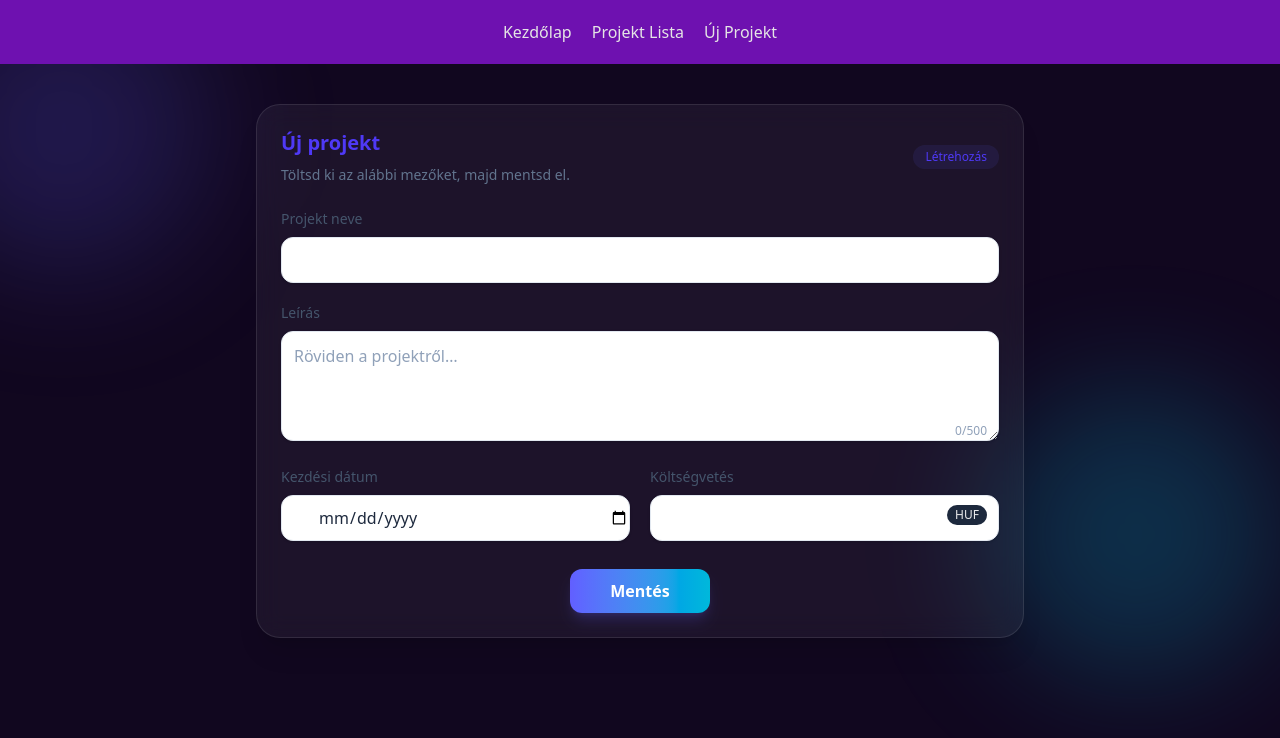
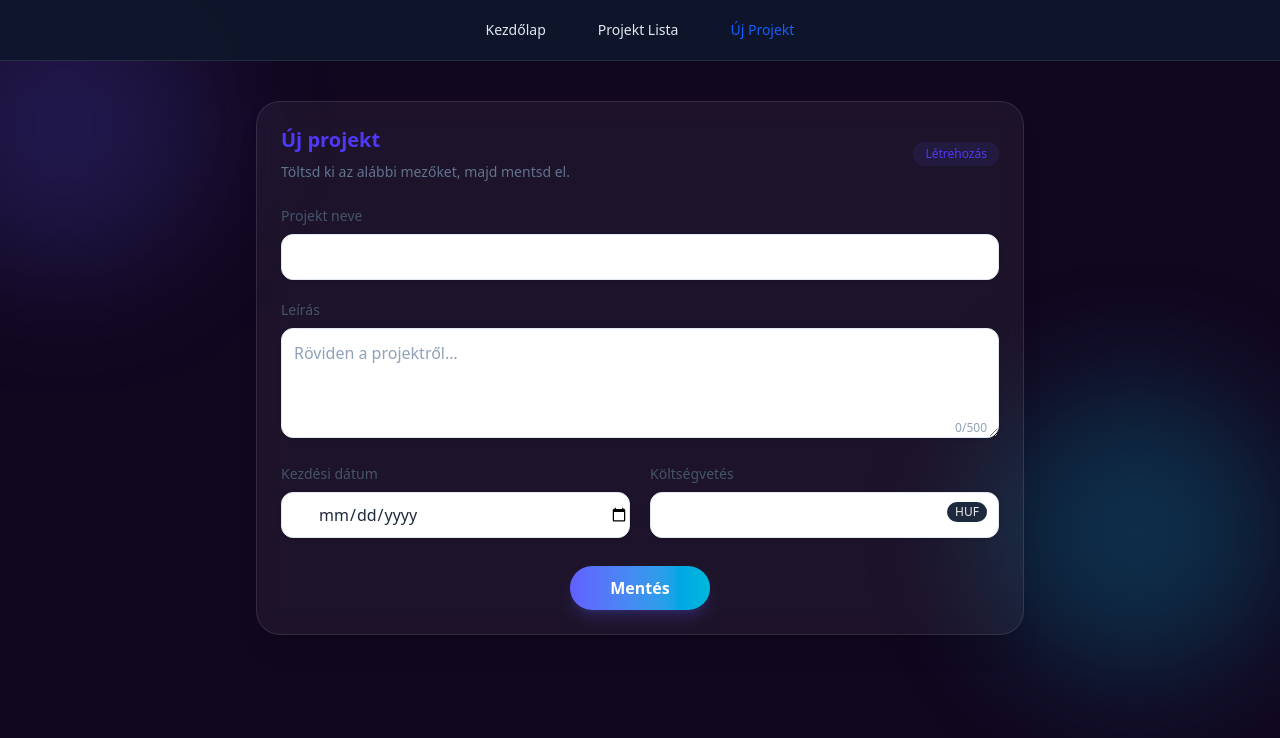
Before and after one commit to VasFruzsina/DDC_test, a Vue app in the folder DDC_test/: page /projects/new in a window 1280 px wide. Shown: the top 738 px of the page. Built offline with nearby package versions, Linux system fonts and the light colour scheme.

Commit message:
l3:feature_4: navbar ui

```diff
--- a/DDC_test/src/components/UI/AppButton.vue
+++ b/DDC_test/src/components/UI/AppButton.vue
@@ -10,7 +10,7 @@ const props = withDefaults(defineProps<{
 <template>
   <button
     :type="type"
-    class="bg-gradient-to-r from-indigo-500 to-cyan-500 text-white font-semibold rounded-xl px-10 py-2.5 shadow-lg shadow-indigo-500/20 hover:shadow-indigo-500/30 transition-transform hover:-translate-y-0.5"
+    class="bg-gradient-to-r from-indigo-500 to-cyan-500 text-white font-semibold rounded-full px-10 py-2.5 shadow-lg shadow-indigo-500/20 hover:shadow-indigo-500/30 transition-transform hover:-translate-y-0.5"
   >
     {{ subtitle }}
   </button>
--- a/DDC_test/src/components/UI/AppNavbar.vue
+++ b/DDC_test/src/components/UI/AppNavbar.vue
@@ -12,16 +12,27 @@ defineProps<{
 
 <template>
   <nav
-    class="flex w-full bg-purple-800 text-neutral-200 px-4 py-5 gap-5 items-center justify-center"
+    class="flex justify-center gap-5 w-full border-b border-white/10 bg-slate-900/90 backdrop-blur px-4 py-3"
   >
     <RouterLink
       v-for="item in menuItems"
       :key="item.name"
       :to="item.href"
-      :aria-current="item.current ? 'page' : undefined"
-      class="hover:text-emerald-300"
+      custom
+      v-slot="{ isActive }"
     >
-      {{ item.name }}
+      <a
+        :href="item.href"
+        class="relative rounded-full px-4 py-2 text-sm font-medium transition-colors duration-200 focus:outline-none focus:ring-2 focus:ring-indigo-400"
+        :class="[
+          isActive
+            ? 'text-blue-600'
+            : 'text-slate-200 hover:text-blue-400 hover:bg-white/10'
+        ]"
+        :aria-current="isActive ? 'page' : undefined"
+      >
+        {{ item.name }}
+      </a>
     </RouterLink>
   </nav>
 </template>
```
